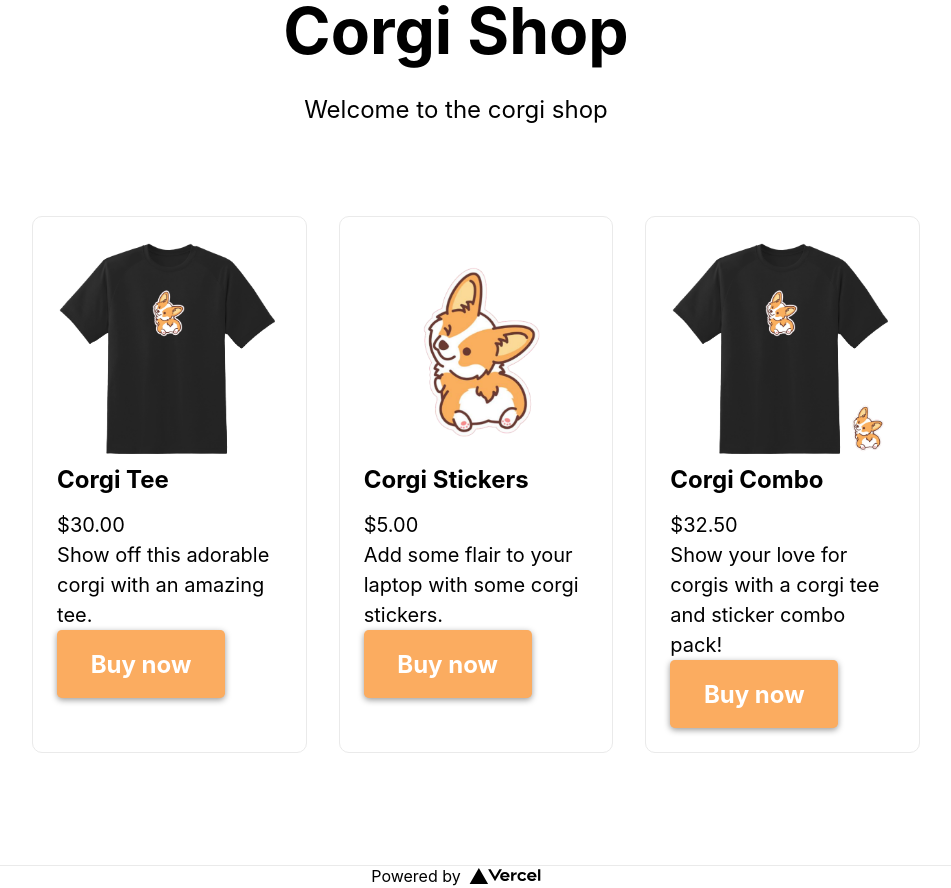
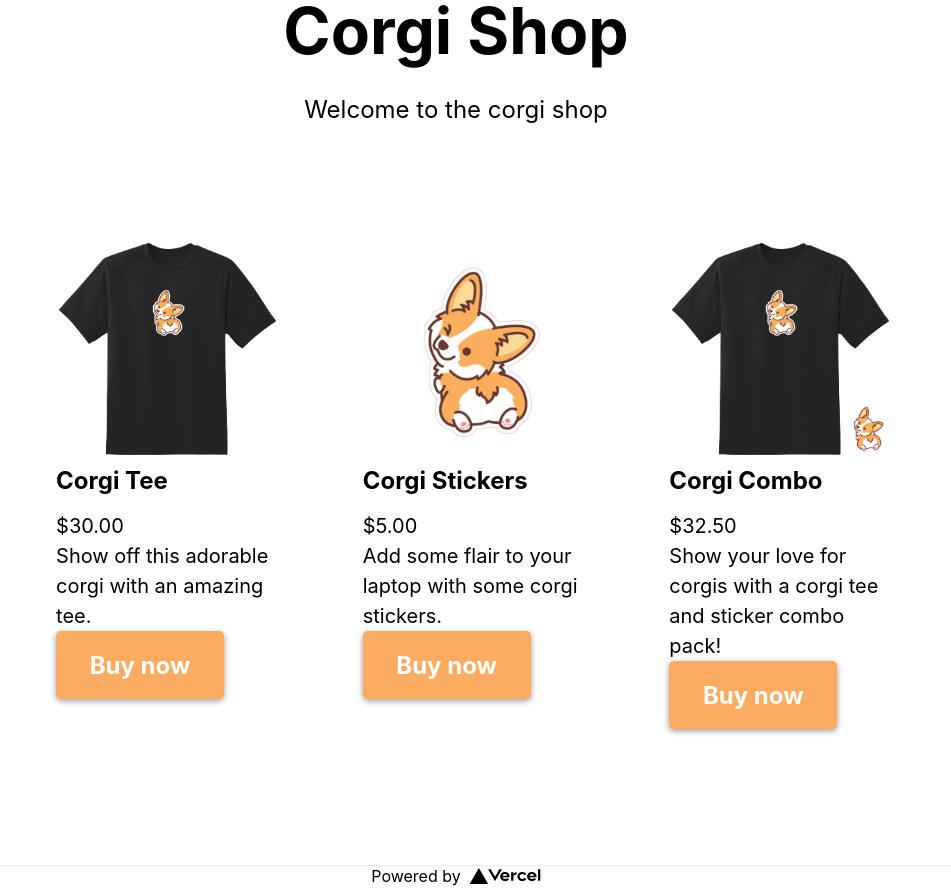
Before and after one commit to GeorgiosP/corgi-shop, a Next.js app: page / in a window 1280 px wide. Shown: the whole page, without its empty margins (184-1135 px from the left). Built offline with nearby package versions, Linux system fonts and the light colour scheme.

Commit message:
Update styles and add stripe SDK

```diff
--- /dev/null
+++ b/lib/payment.ts
@@ -0,0 +1,3 @@
+export const initiateCheckout = async () => {
+  console.log("checkout");
+};
--- a/package.json
+++ b/package.json
@@ -8,6 +8,7 @@
     "start": "next start"
   },
   "dependencies": {
+    "@stripe/stripe-js": "^1.15.0",
     "next": "10.2.3",
     "react": "17.0.2",
     "react-dom": "17.0.2"
--- a/pages/index.tsx
+++ b/pages/index.tsx
@@ -2,6 +2,7 @@ import Head from "next/head";
 import Image from "next/image";
 import styles from "../styles/Home.module.css";
 import products from "../products.json";
+import { initiateCheckout } from "../lib/payment";
 
 export default function Home() {
   return (
@@ -27,7 +28,9 @@ export default function Home() {
                 <p>{product.description}</p>
               </a>
               <p>
-                <button className={styles.button}>Buy now</button>
+                <button className={styles.button} onClick={initiateCheckout}>
+                  Buy now
+                </button>
               </p>
             </li>
           ))}
--- a/styles/Home.module.css
+++ b/styles/Home.module.css
@@ -85,9 +85,6 @@
   text-align: left;
   color: inherit;
   text-decoration: none;
-  border: 1px solid #eaeaea;
-  border-radius: 10px;
-  transition: color 0.15s ease, border-color 0.15s ease;
   width: calc(50% - 2rem);
 }
 
@@ -131,4 +128,9 @@
   border: 0;
   box-shadow: 0 2px 6px rgba(0, 0, 0, 0.4);
   cursor: pointer;
+  transition: filter 100ms linear;
 }
+
+.button:hover {
+  filter: brightness(115%);
+}
```
Also changed, not shown: 1 other file (tests, documents, lock files or other folders).
